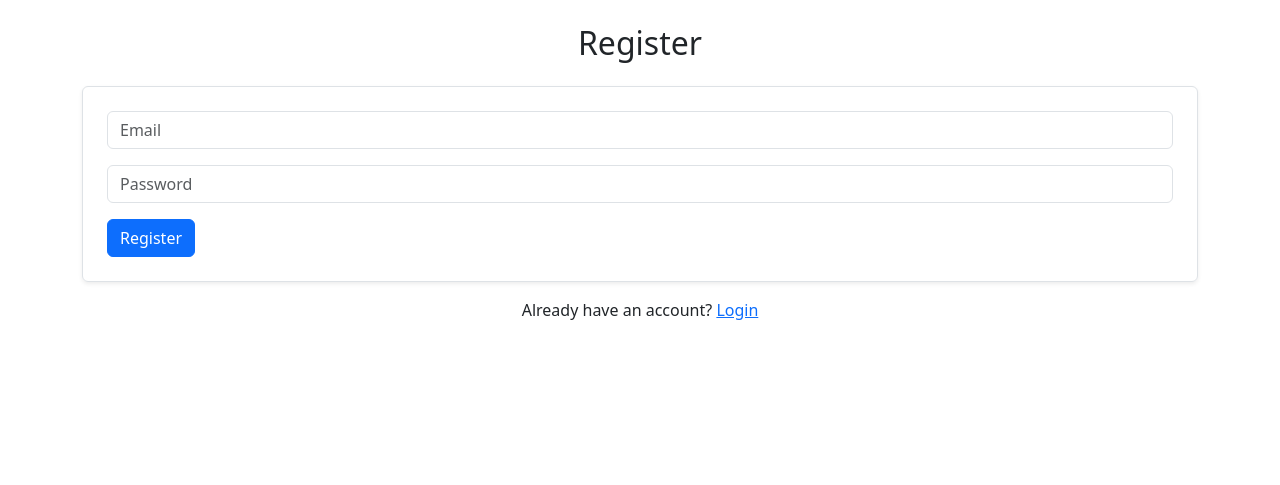
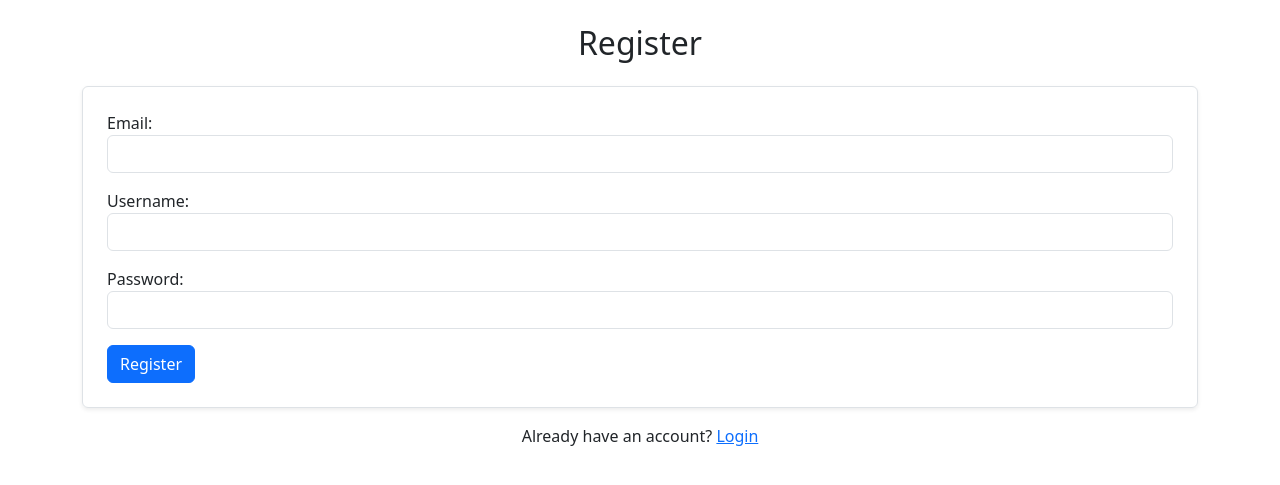
Before and after one commit to BuiBao3103/PyChat, a Flask app: page /register in a window 1280 px wide. Shown: the top 485 px of the page. Run offline with Flask 3, Linux system fonts and the light colour scheme; some libraries are stand-ins or nearby versions.

Commit message:
register

```diff
--- a/app/routes/auth.py
+++ b/app/routes/auth.py
@@ -10,3 +10,8 @@ def login_api():
 @app.route('/api/logout', methods=['POST'])
 def logout_api():
     return AuthController.logout()
+
+
+@app.route('/api/register', methods=['POST'])
+def register_api():
+    return AuthController.register()
--- a/app/static/js/api/auth.js
+++ b/app/static/js/api/auth.js
@@ -1,14 +1,13 @@
 const loginContainer = document.querySelector('#loginContainer')
 const registerContainer = document.querySelector('#registerContainer')
 const headerContainer = document.querySelector('#headerContainer')
-loginContainer?.querySelector('form')?.addEventListener('submit', async (evt) => {
-    evt.preventDefault(); // Prevent default form submission behavior
-
+loginContainer
+    ?.querySelector('form')
+    ?.addEventListener('submit', async (evt) => {
+        evt.preventDefault();
         const email = loginContainer.querySelector('#inputEmail').value
         const password = loginContainer.querySelector('#inputPassword').value
-
         const data = JSON.stringify({email, password});
-
         $.ajax({
             url: '/api/login',
             method: 'POST',
@@ -22,14 +21,43 @@ loginContainer?.querySelector('form')?.addEventListener('submit', async (evt) =>
                     console.error(xhr.responseJSON);
                     createToast('error', xhr.responseJSON.message);
                 } else {
-                console.log(xhr.responseJSON)
                     createToast('error', 'Server error');
                 }
             }
         });
     });
-9
-headerContainer?.querySelector('#logoutButton').addEventListener('click', async () => {
+
+registerContainer
+    ?.querySelector('form')
+    ?.addEventListener('submit', async (evt) => {
+        evt.preventDefault();
+
+        const email = registerContainer.querySelector('#inputEmail').value
+        const password = registerContainer.querySelector('#inputPassword').value
+        const username = registerContainer.querySelector('#inputUsername').value
+        const data = JSON.stringify({email, password, username});
+        $.ajax({
+            url: '/api/register',
+            method: 'POST',
+            contentType: 'application/json',
+            data: data,
+            success: function (response) {
+                window.location.href = '/';
+            },
+            error: function (xhr, status, error) {
+                if (xhr.responseJSON && xhr.responseJSON.message) {
+                    console.error(xhr.responseJSON);
+                    createToast('error', xhr.responseJSON.message);
+                } else {
+                    createToast('error', 'Server error');
+                }
+            }
+        });
+    });
+
+headerContainer
+    ?.querySelector('#logoutButton')
+    ?.addEventListener('click', async () => {
         $.ajax({
             url: '/api/logout',
             method: 'POST',
@@ -48,8 +76,3 @@ headerContainer?.querySelector('#logoutButton').addEventListener('click', async
             }
         });
     })
-//
-// btnNoti?.addEventListener('click', () => {
-//
-//     createToast('success', 'Thông báo okela');
-// })
--- a/app/templates/accounts/register.html
+++ b/app/templates/accounts/register.html
@@ -5,14 +5,20 @@
 {% block content %}
 <div class="container" id="registerContainer">
     <h2 class="text-center mt-4 mb-4" id="registerTitle">Register</h2>
-    <form class="p-4 border rounded shadow-sm" id="registerForm">
+    <form id="loginForm" class="p-4 border rounded shadow-sm">
         <div class="mb-3">
-            <input type="text" class="form-control" placeholder="Email" required id="emailInput">
+            <label for='inputEmail'>Email:</label>
+            <input id='inputEmail' type="text" class="form-control" required>
         </div>
         <div class="mb-3">
-            <input type="password" class="form-control" placeholder="Password" required id="passwordInput">
+            <label for='inputUsername'>Username:</label>
+            <input id='inputUsername' type="text" class="form-control" required>
         </div>
-        <button type="submit" class="btn btn-primary btn-block" id="registerButton">Register</button>
+        <div class="mb-3">
+            <label for='inputPassword'>Password:</label>
+            <input id='inputPassword' type="password" class="form-control" required>
+        </div>
+        <button id='registerButton' type="submit" class="btn btn-primary btn-block">Register</button>
     </form>
     <div class="text-center mt-3" id="loginLink">
         <p>Already have an account? <a href="login" id="loginButton">Login</a></p>
```
Also changed, not shown: app/controllers/auth_controller.py (+16 -6 lines). Lines whose indentation alone changed are shown as unchanged.
